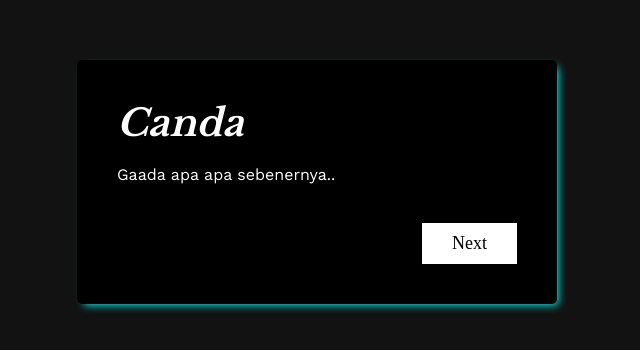
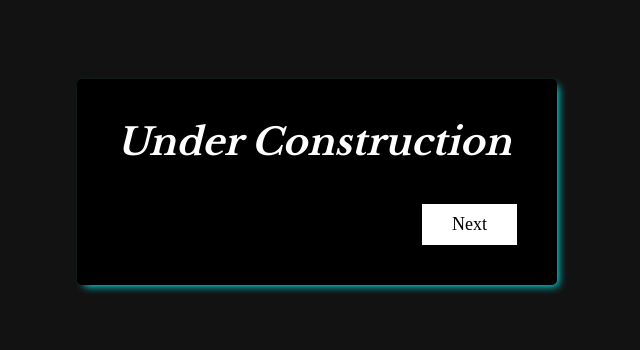
Before and after one commit to omnom0-0/omnom0-0.github.io, a plain HTML site: page index.html in a window 1280 px wide. Shown: the part 218-568 px from the top of the page, without its empty margins (323-963 px from the left). Drawn offline with nearby package versions, Linux system fonts and the light colour scheme.

Commit message:
Update index.html

```diff
--- a/index.html
+++ b/index.html
@@ -15,12 +15,12 @@
               <form>
 
                 <div class="step step-1 active">
-                    <h1>Canda</h1><br>
-                    <p>Gaada apa apa sebenernya..
-                    </p><br>
+                    <h1>Under Construction</h1>
+                    <br>
                   <button type="button" class="next-btn">Next</button>
                 </div>
 
+              <!--
                 <div class="step step-2">
                   <p>
                     Kosong
@@ -129,7 +129,7 @@
                   <br>
                   <button type="button" class="previous-btn">Prev</button>
                 </div>
-
+                -->
               </form>
             </div>
           </section>
```
